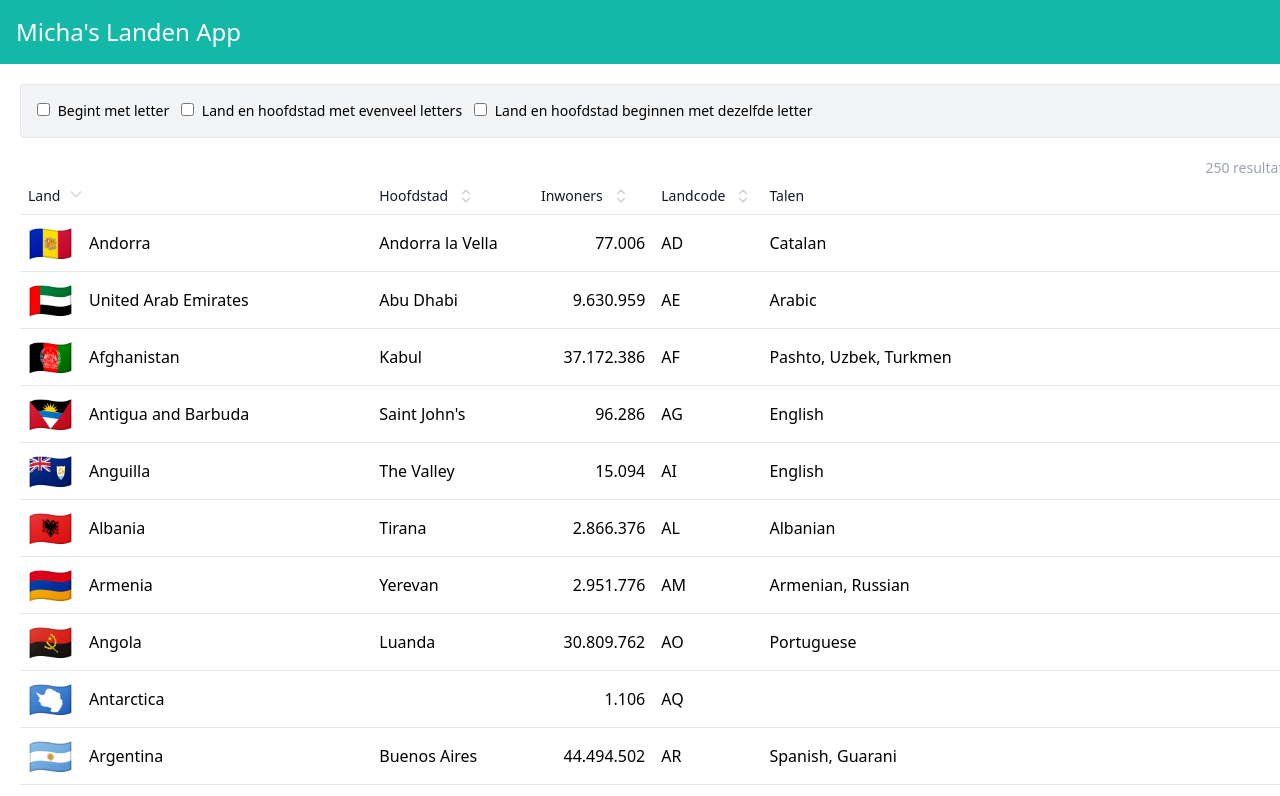
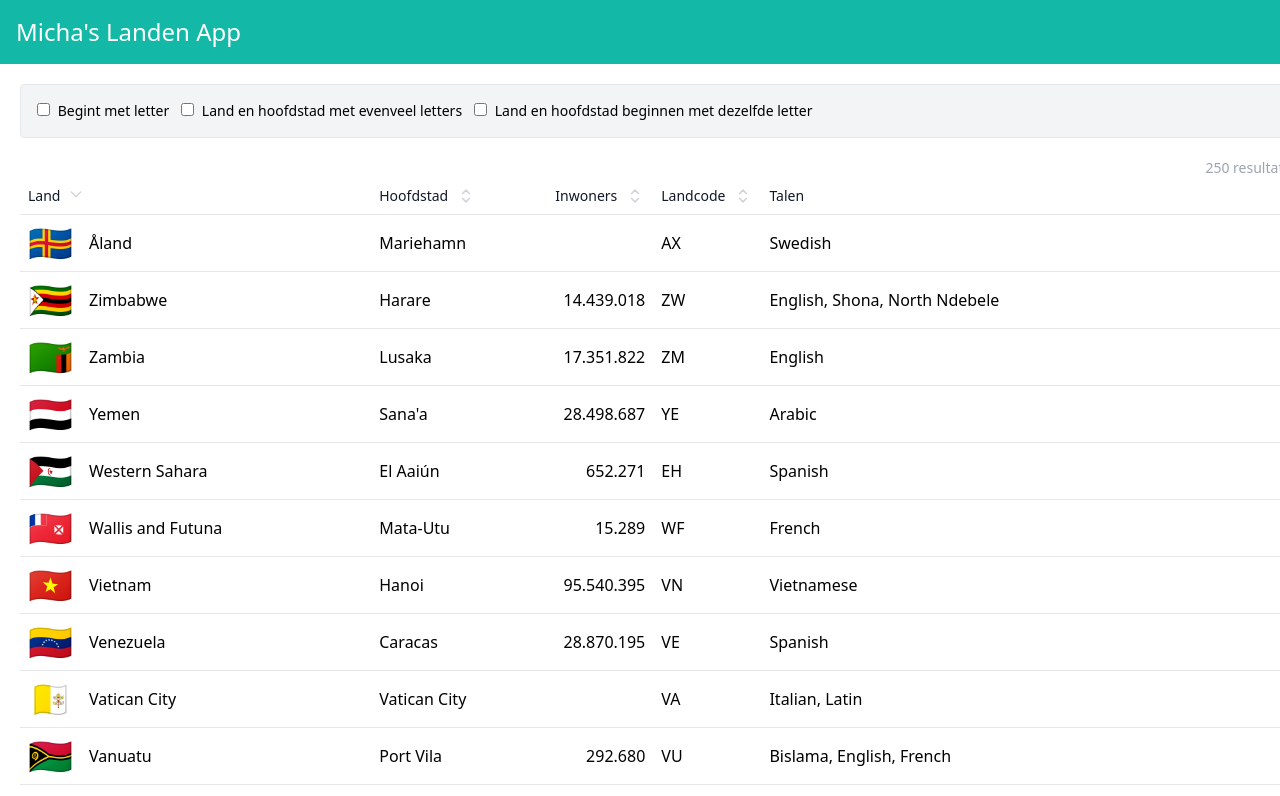
Before and after one commit to oosterhuisd/countries, a Vue app: page / in a window 1280 px wide. Shown: the top 796 px of the page. Built offline with nearby package versions, Linux system fonts and the light colour scheme.

Commit message:
Add sorting

```diff
--- a/src/App.vue
+++ b/src/App.vue
@@ -1,7 +1,6 @@
 <template>
   <div>
-
-    <div class="flex flex-row flex-wrap justify-start items-center gap-x-3 border rounded p-4 mb-5 bg-gray-100 min-w-ful text-sm">
+    <div class="flex flex-row flex-wrap justify-start items-center gap-x-3 border rounded p-4 mb-5 bg-gray-100 text-sm">
       <div>
         <label>
           <input type="checkbox" class="mr-1" v-model="filters.startsWith" value="1">
@@ -42,7 +41,7 @@
     </div>
 
     <table class="table-auto min-w-full">
-      <caption class="text-right text-gray-400 text-sm">{{ filteredCountries.length }} resultaten</caption>
+      <caption class="text-right text-gray-400 text-sm">{{ sortedCountries.length }} resultaten</caption>
       <tr class="border-b">
           <ColumnHeader
             v-for="(col, index) of columns"
@@ -53,7 +52,7 @@
             :sort-order="sortOrder"
           />
       </tr>
-      <tr class="border-b" v-for="country in filteredCountries" :key="country.code">
+      <tr class="border-b" v-for="country in sortedCountries" :key="country.code">
         <td class="flex items-center p-2">
           <span class="text-4xl pr-4">{{ country.emoji }}</span>
           {{ country.name}}
@@ -81,11 +80,35 @@ const countries = database.data.countries.map((c) => {
 })
 const alphabet = [...Array(26)].map((_, i) => String.fromCharCode(i + 97));
 
-let sortedCountries = ref([...countries])
+const filters = reactive({
+  startsWith: false,
+  equalStringLength: false,
+  equalStartLetter: false,
+  equalEndLetter: false
+})
+const filterValues = reactive({
+  startsWith: ''
+})
 
-let filteredCountries = computed(() => {
-  console.log("Re-rendering list")
-  let list = sortedCountries.value
+// Kolommen
+const columns = [
+  { name: 'name', label: 'Land' },
+  { name: 'capital', label: 'Hoofdstad' },
+  { name: 'population', label: 'Inwoners', type: 'numeric' },
+  { name: 'code', label: 'Landcode' },
+  { name: 'languages', label: 'Talen', sortable: false },
+];
+
+// Sorteren
+const sortColumn = ref(columns[0]?.name);
+const sortOrder = ref('asc');
+const sortRows = (column: string, order: string='asc') => {
+    sortOrder.value = order;
+    sortColumn.value = column;
+}
+
+const filteredCountries = computed(() => {
+  let list = [...countries]
   if (filters.startsWith && filterValues.startsWith != '') {
     list = list.filter((c) => c.name.toLowerCase()[0] == filterValues.startsWith ||
       c.capital != null && c.capital.toLowerCase()[0] == filterValues.startsWith);
@@ -99,34 +122,13 @@ let filteredCountries = computed(() => {
   return list;
 });
 
-const filters = reactive({
-  startsWith: false,
-  equalStringLength: false,
-  equalStartLetter: false,
-  equalEndLetter: false
-})
-const filterValues = reactive({
-  startsWith: ''
-})
-
-const columns = [
-  { name: 'country', label: 'Land' },
-  { name: 'capital', label: 'Hoofdstad' },
-  { name: 'population', label: 'Inwoners', type: Number },
-  { name: 'code', label: 'Landcode' },
-  { name: 'languages', label: 'Talen', sortable: false },
-];
-
-// Sorteren
-let sortColumn = ref(columns[0]?.name);
-let sortOrder = ref('asc');
-const sortRows = (column: string, order: string='asc') => {
-    console.log("Ordering by ", column, order)
-    let [c, d] = order == 'asc' ? [1,-1] : [-1,1];
-    sortedCountries.value.sort((a, b) => a[column] > b[column] ? c : d);
-    sortOrder.value = order;
-    sortColumn.value = column;
-}
-
+const sortedCountries = computed(() => {
+  let [c, d] = sortOrder.value == 'asc' ? [-1,1] : [1,-1];
+  return [...filteredCountries.value].sort((a, b) => {
+    if (a[sortColumn.value] === null) return d;
+    if (b[sortColumn.value] === null) return c;
+    return a[sortColumn.value] > b[sortColumn.value] ? c : d
+  });
+});
 
 </script>
--- a/src/components/ColumnHeader.vue
+++ b/src/components/ColumnHeader.vue
@@ -1,9 +1,8 @@
 <template>
   <th scope="col" class="text-sm font-medium text-gray-900 p-2 dark:bg-dark-eval-1 dark:text-white"
-    :class="{'text-right': column.type && column.type == Number}"
   >
     <div class="flex"
-        :class="{ 'cursor-pointer': column.sortable != false}"
+        :class="{ 'cursor-pointer': column.sortable != false, 'justify-end': column.type && column.type == 'numeric'}"
         @click.stop="changeSortOrder"
     >
       {{ column.label ?? '' }}
```
